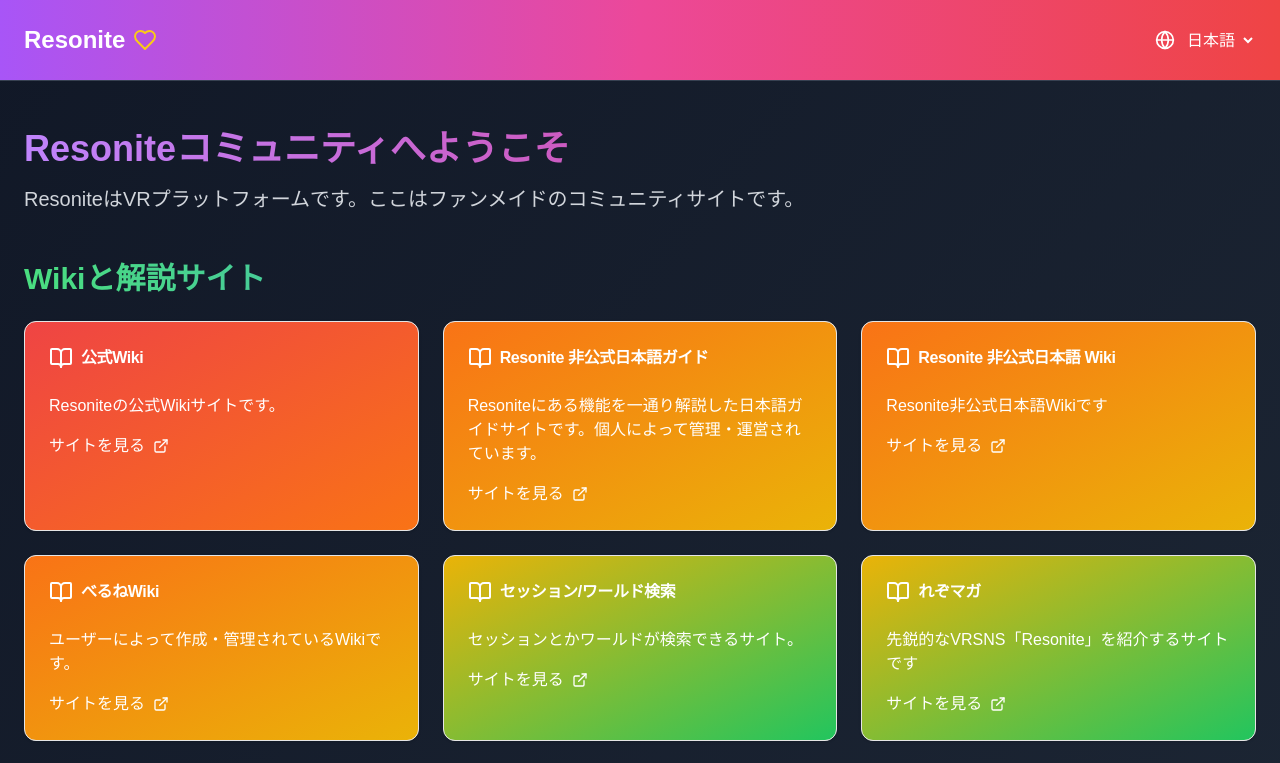
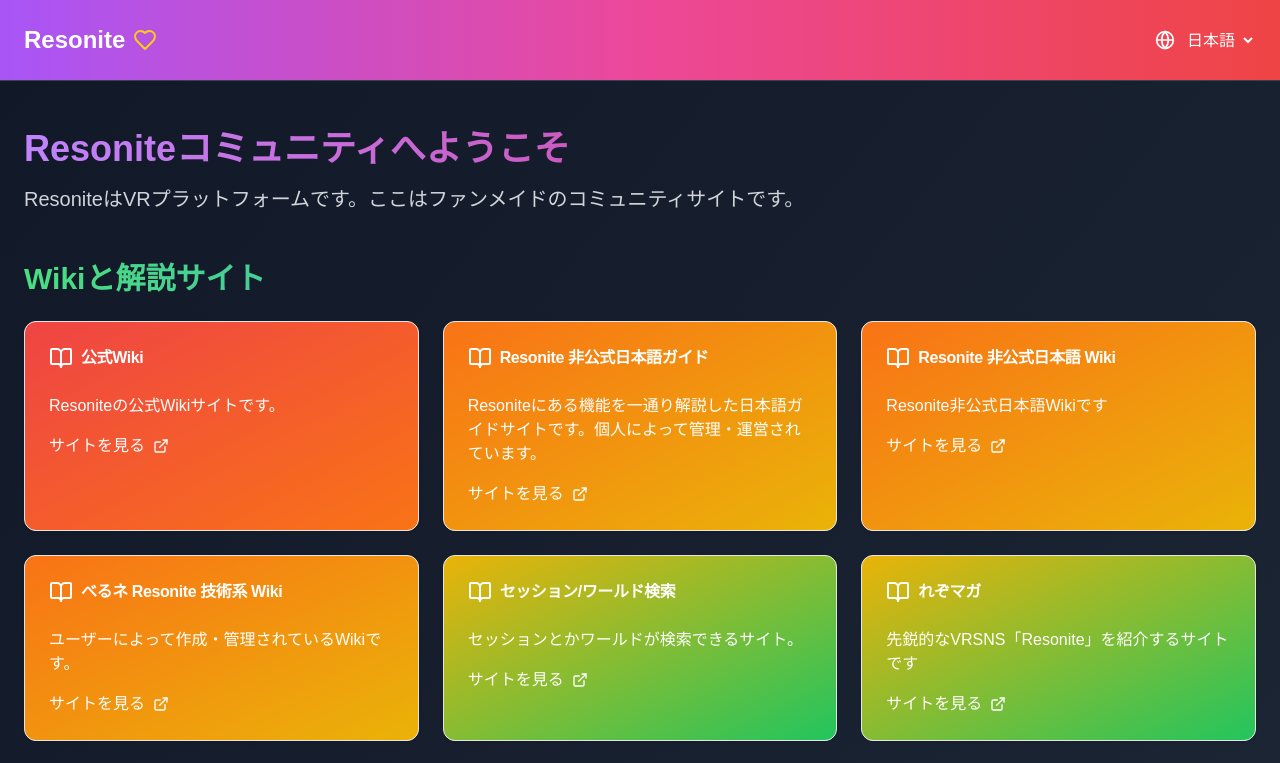
Before and after one commit to resonite-love/resonite.love, a Next.js app: page / in a window 1280 px wide. Shown: the top 763 px of the page. Built offline with nearby package versions, Linux system fonts and the light colour scheme.

Commit message:
リンク一覧のWikiタイトルを更新
べるネResonite技術系Wikiへのリンクを新しいURLに差し替え、タイトルをわかりやすく改善した。

```diff
--- a/components/landing-page.tsx
+++ b/components/landing-page.tsx
@@ -64,7 +64,7 @@ export function LandingPageComponent() {
     { title: "公式Wiki", url: "https://wiki.resonite.com", description: "Resoniteの公式Wikiサイトです。", color: "from-red-500 to-orange-500" },
     { title: "Resonite 非公式日本語ガイド", url: "https://resonite-jp-guide.zozoka.su/", description: "Resoniteにある機能を一通り解説した日本語ガイドサイトです。個人によって管理・運営されています。", color: "from-orange-500 to-yellow-500" },
     { title: "Resonite 非公式日本語 Wiki", url: "https://wiki.resonite.love/", description: "Resonite非公式日本語Wikiです", color: "from-orange-500 to-yellow-500" },
-    { title: "べるねWiki", url: "#", description: "ユーザーによって作成・管理されているWikiです。", color: "from-orange-500 to-yellow-500" },
+    { title: "べるネ Resonite 技術系 Wiki", url: "https://wikiwiki.jp/resonaito/", description: "ユーザーによって作成・管理されているWikiです。", color: "from-orange-500 to-yellow-500" },
     { title: "セッション/ワールド検索", url: "https://resonite.world/", description: "セッションとかワールドが検索できるサイト。", color: "from-yellow-500 to-green-500" },
     { title: "れぞマガ", url: "https://www.resonitemagazine.com/", description: "先鋭的なVRSNS「Resonite」を紹介するサイトです", color: "from-yellow-500 to-green-500" },
     { title: "UniPocket", url: "https://about.uni-pocket.com/ja", description: "UniPocketはResoniteで使える、画期的なアイテム共有・検索ツールです。", color: "from-green-500 to-blue-500" },
```
